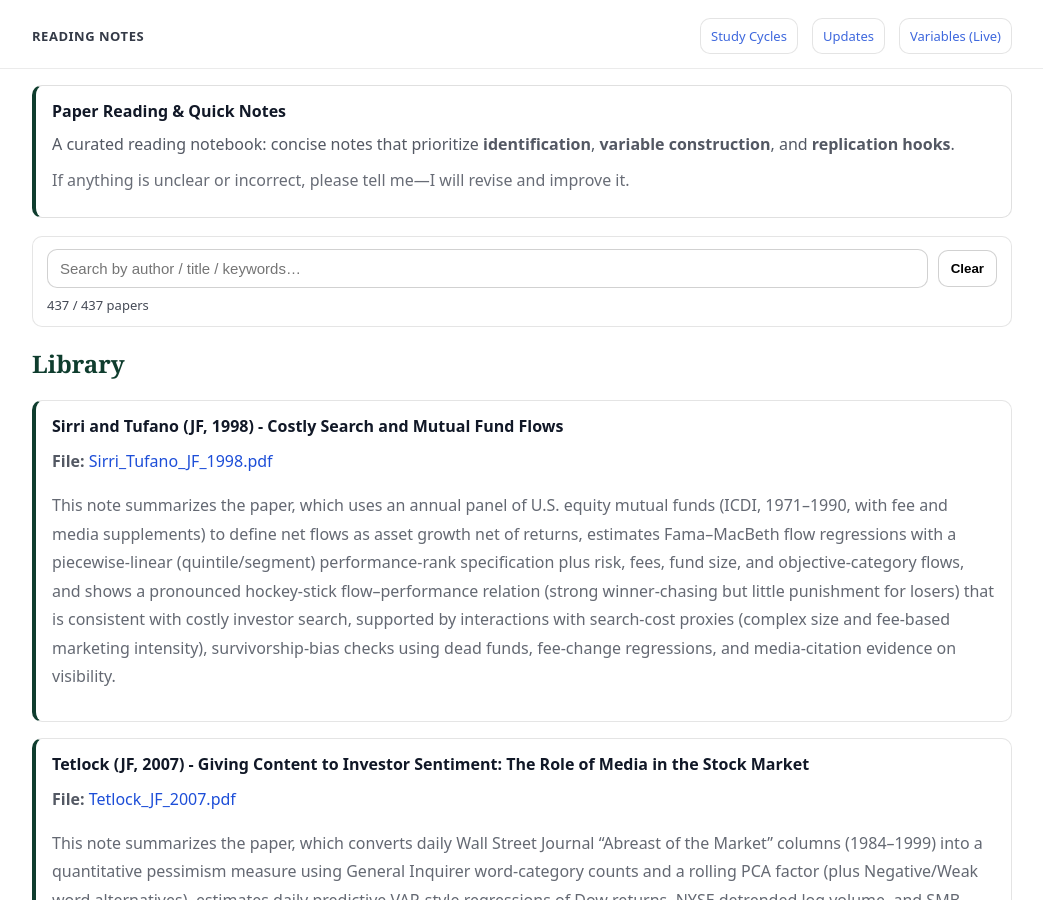
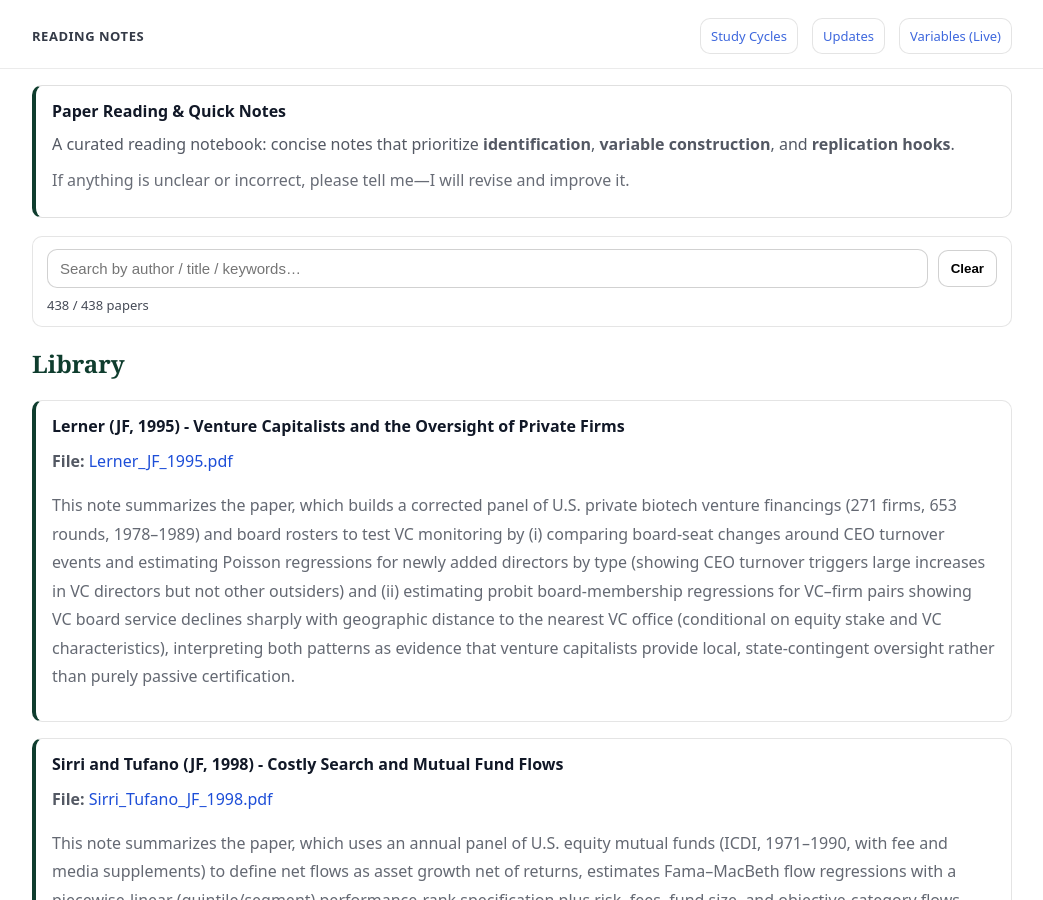
Before and after one commit to yaxinzn/study-archive, a Jekyll site: the page built from reading/index.md, in a window 1280 px wide and 900 px high. Shown: the whole window, without its empty margins (118-1161 px from the left). Built offline with Jekyll 4.4.1, drawn with Linux system fonts in a browser that asks for light colours.

Commit message:
Reading: add/update Lerner_JF_1995.pdf

```diff
--- a/_data/reading.yml
+++ b/_data/reading.yml
@@ -1,3 +1,7 @@
+- title: "Lerner (JF, 1995) - Venture Capitalists and the Oversight of Private Firms"
+  file: "Lerner_JF_1995.pdf"
+  desc: "This note summarizes the paper, which builds a corrected panel of U.S. private biotech venture financings (271 firms, 653 rounds, 1978–1989) and board rosters to test VC monitoring by (i) comparing board-seat changes around CEO turnover events and estimating Poisson regressions for newly added directors by type (showing CEO turnover triggers large increases in VC directors but not other outsiders) and (ii) estimating probit board-membership regressions for VC–firm pairs showing VC board service declines sharply with geographic distance to the nearest VC office (conditional on equity stake and VC characteristics), interpreting both patterns as evidence that venture capitalists provide local, state-contingent oversight rather than purely passive certification."
+
 - title: "Sirri and Tufano (JF, 1998) - Costly Search and Mutual Fund Flows"
   file: "Sirri_Tufano_JF_1998.pdf"
   desc: "This note summarizes the paper, which uses an annual panel of U.S. equity mutual funds (ICDI, 1971–1990, with fee and media supplements) to define net flows as asset growth net of returns, estimates Fama–MacBeth flow regressions with a piecewise-linear (quintile/segment) performance-rank specification plus risk, fees, fund size, and objective-category flows, and shows a pronounced hockey-stick flow–performance relation (strong winner-chasing but little punishment for losers) that is consistent with costly investor search, supported by interactions with search-cost proxies (complex size and fee-based marketing intensity), survivorship-bias checks using dead funds, fee-change regressions, and media-citation evidence on visibility."
```
Also changed, not shown: 1 other file.
